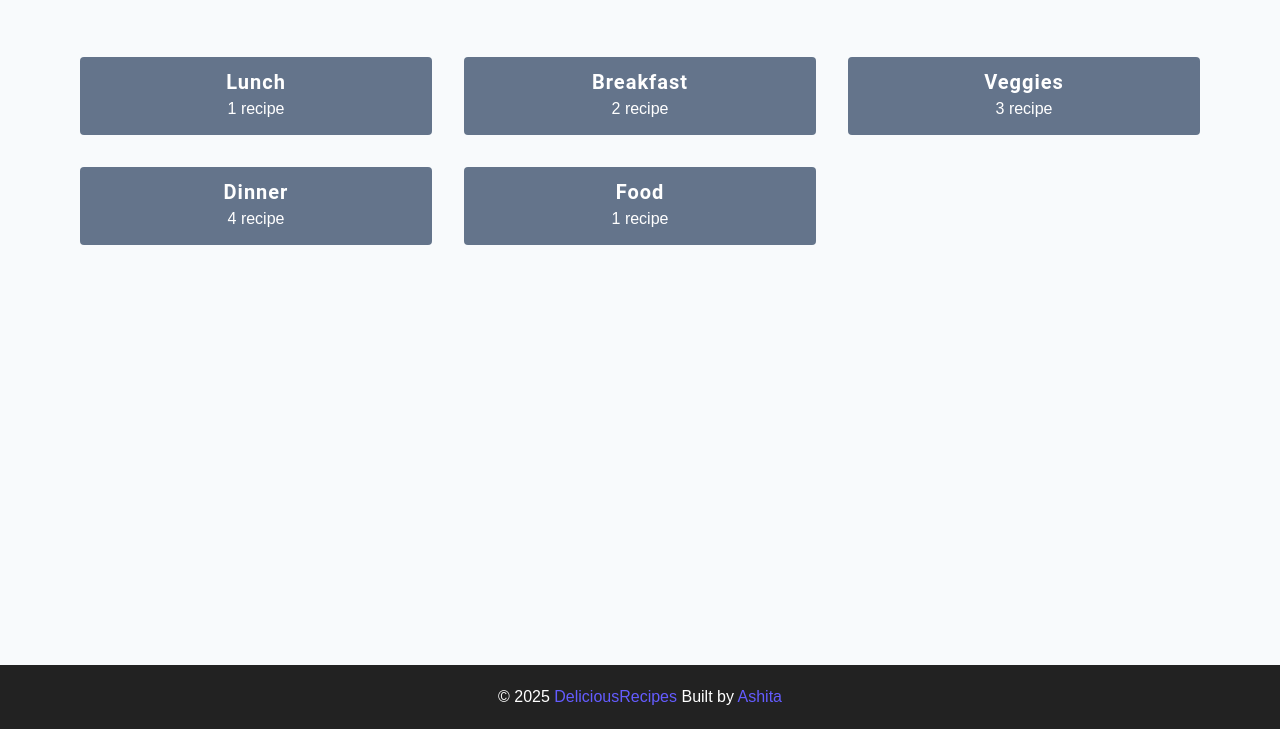
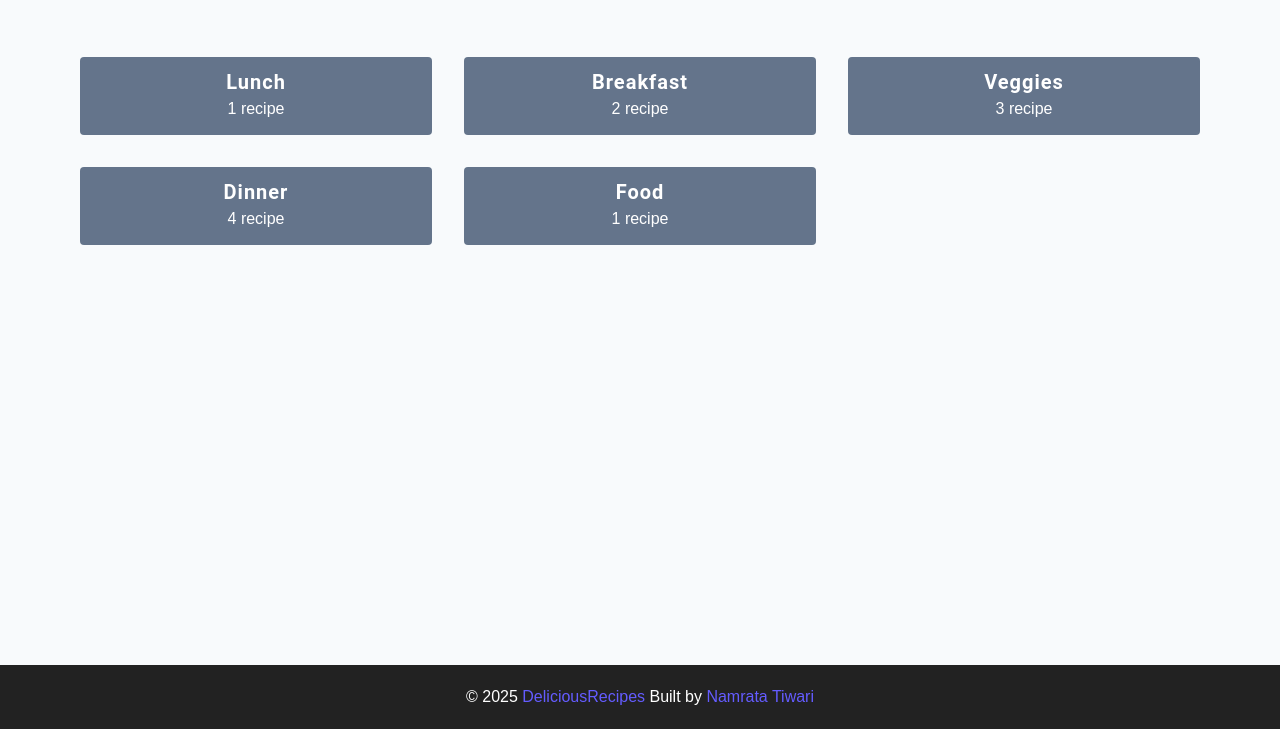
Before and after one commit to Anjali61034/recipeweb, a plain HTML site: page tags.html in a window 1280 px wide. Shown: the part 71-800 px from the top of the page. Drawn offline with Linux system fonts and the light colour scheme.

Commit message:
Update footer to credit Namrata Tiwari

```diff
--- a/tags.html
+++ b/tags.html
@@ -81,7 +81,7 @@
       <p>
         &copy; <span id="date"></span>
         <span class="footer-logo">DeliciousRecipes</span> Built by
-        <a href="">Ashita</a>
+        <a href="">Namrata Tiwari</a>
       </p>
     </footer>
     <script src="./js/app.js"></script>
```
